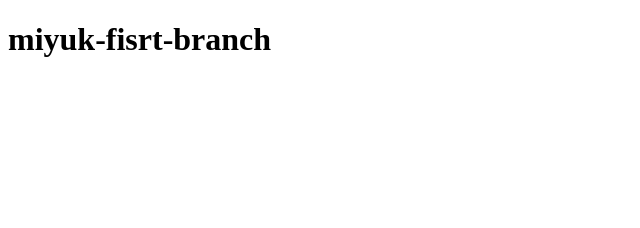
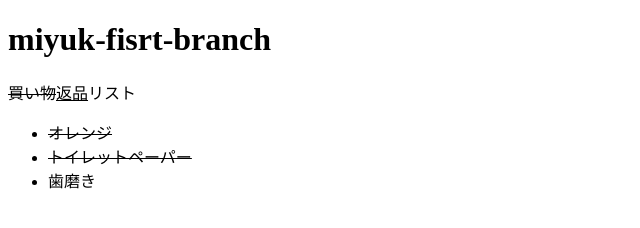
Before and after one commit to minaph/IAMAS2026-web-learn, a plain HTML site: page miyuk-fisrt-branch.html in a window 1280 px wide. Shown: the whole page, without its empty margins (0-640 px from the left). Drawn offline with Linux system fonts and the light colour scheme.

Commit message:
リスト追加

```diff
--- a/miyuk-fisrt-branch.html
+++ b/miyuk-fisrt-branch.html
@@ -7,5 +7,13 @@
   </head>
   <body>
     <h1>miyuk-fisrt-branch</h1>
+    <p><del>買い物</del><ins>返品</ins>リスト</p>
+<ul>
+  <del>
+    <li>オレンジ</li>
+    <li>トイレットペーパー</li>
+  </del>
+  <li>歯磨き</li>
+</ul>
   </body>
 </html>
```
